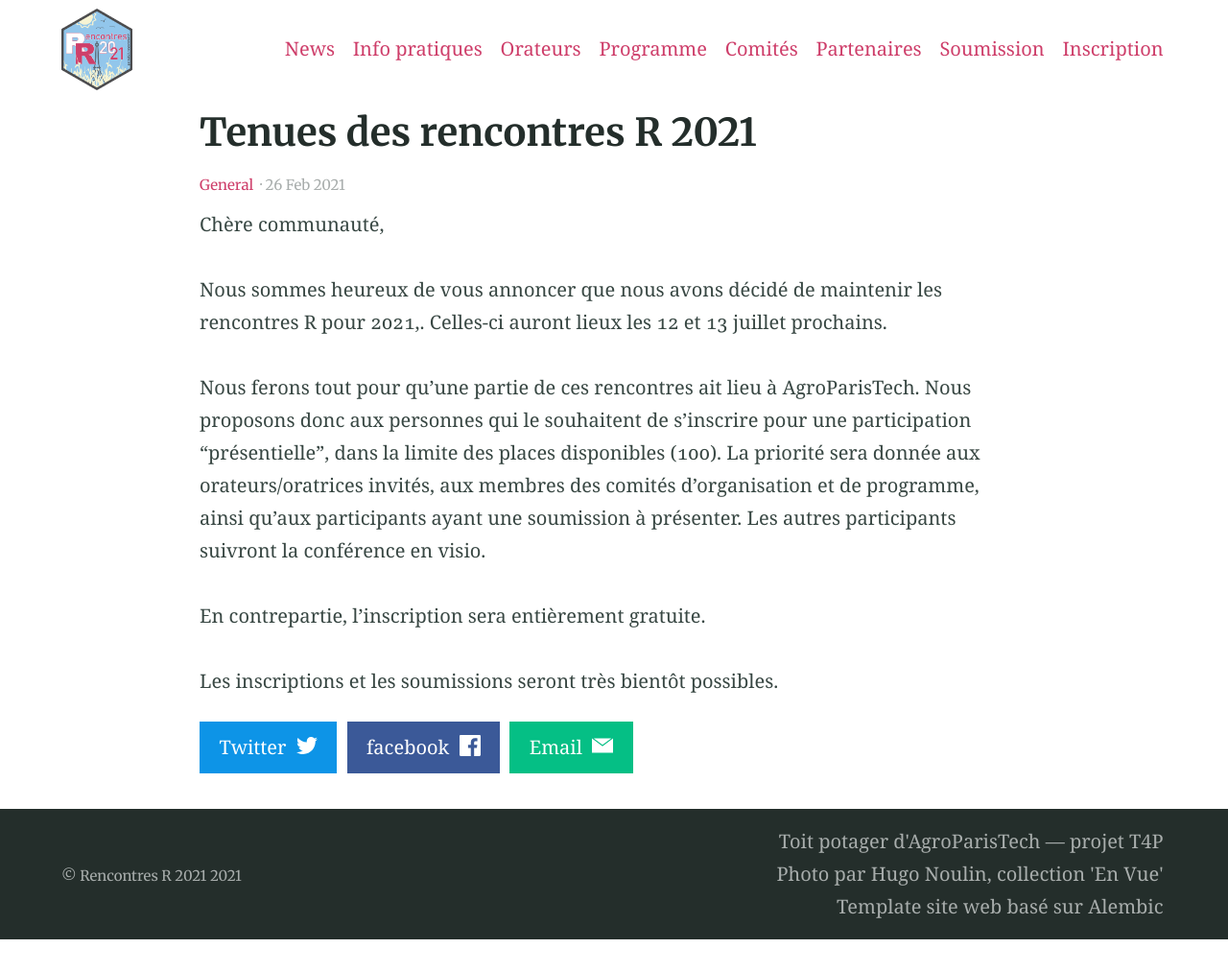
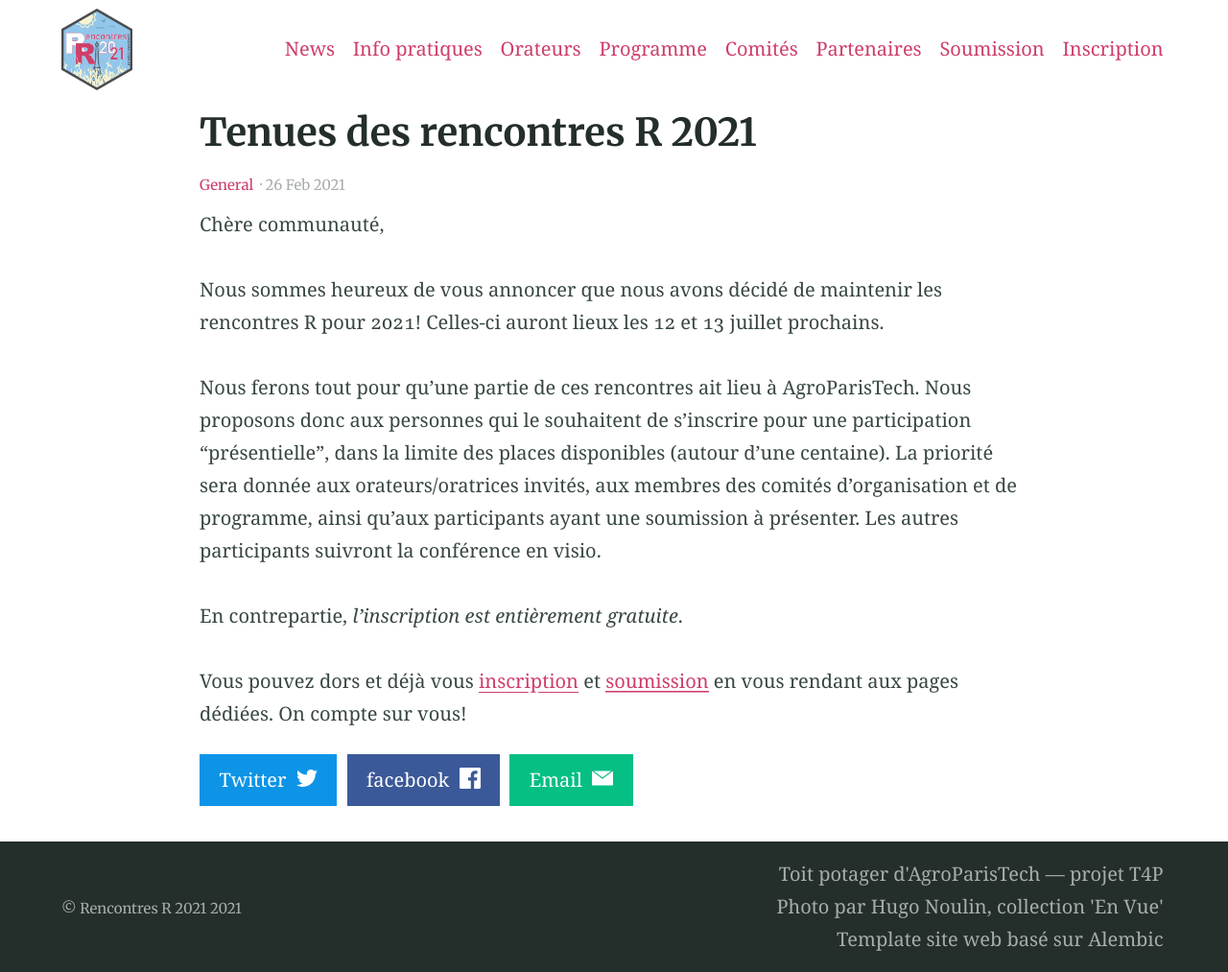
Before and after one commit to rencontres-r-2020/rencontres-r-2021.github.io, a Jekyll site: the page built from _posts/2021-02-26-reopening.md, in a window 1280 px wide. Shown: the whole page at 96% size. Built offline with Jekyll 4.4.1, drawn with Linux system fonts in a browser that asks for light colours; our own code applies the rules of GitHub Pages for plain Markdown files; before the commit the page ends 979 px from its top, so only the background shows below that.

Commit message:
updated webpage

```diff
--- a/_posts/2021-02-26-reopening.md
+++ b/_posts/2021-02-26-reopening.md
@@ -7,17 +7,19 @@ categories:
 Chère communauté,
 
 Nous sommes heureux de vous annoncer que nous avons décidé de
-maintenir les rencontres R pour 2021,. Celles-ci auront lieux les 12
+maintenir les rencontres R pour 2021! Celles-ci auront lieux les 12
 et 13 juillet prochains.
 
 Nous ferons tout pour qu'une partie de ces rencontres ait lieu à
 AgroParisTech. Nous proposons donc aux personnes qui le souhaitent de
 s'inscrire pour une participation "présentielle", dans la limite des
-places disponibles (100). La priorité sera donnée aux orateurs/oratrices
-invités, aux membres des comités d'organisation et de programme, ainsi
-qu'aux participants ayant une soumission à présenter. Les autres
-participants suivront la conférence en visio.
+places disponibles (autour d'une centaine). La priorité sera donnée
+aux orateurs/oratrices invités, aux membres des comités d'organisation
+et de programme, ainsi qu'aux participants ayant une soumission à
+présenter. Les autres participants suivront la conférence en visio.
 
-En contrepartie, l'inscription sera entièrement gratuite.
+En contrepartie, _l'inscription est entièrement gratuite_.
 
-Les inscriptions et les soumissions seront très bientôt possibles.
+Vous pouvez dors et déjà vous [inscription](inscrire) et
+[soumission](soumettre) en vous rendant aux pages dédiées. On compte
+sur vous!
```
Also changed, not shown: _posts/2020-03-06-opening.md (deleted, +0 -8 lines), comites.md (+0 -14 lines), infos.md (+4 -4 lines), inscription.md (+1 -1 lines), invited.md (+22 -4 lines), soumettre.md (+1 -1 lines), assets/img/speakers/dgranjon.jpeg (added).
